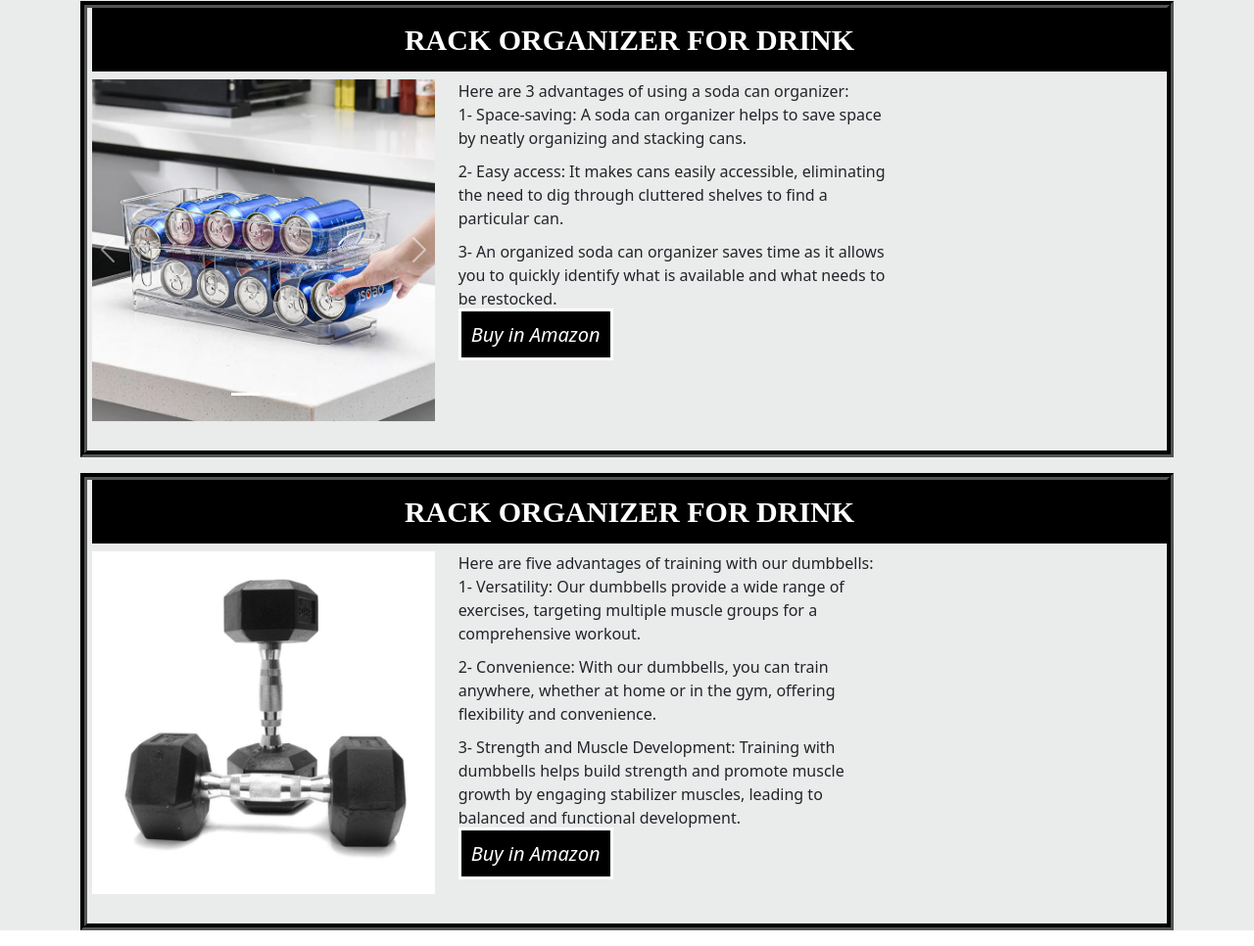
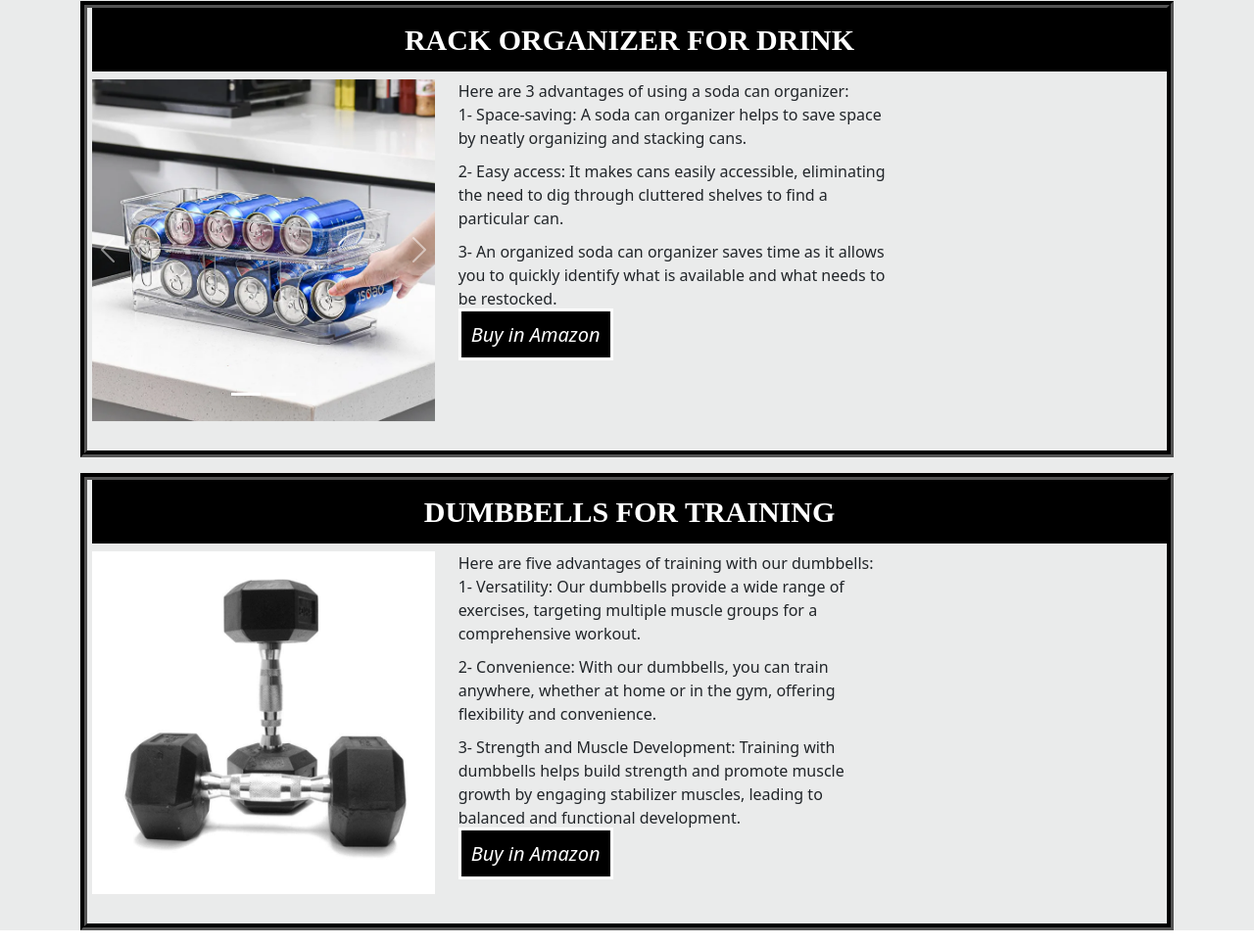
Before and after one commit to JuanCruzKetibian/WebJJL, a website: page Paginas/Galery.html in a window 1280 px wide. Shown: the part 765-1731 px from the top of the page at 98% size. Drawn offline with nearby package versions, Linux system fonts and the light colour scheme.

Commit message:
Cambio de titulo en galeria

```diff
--- a/Paginas/Galery.html
+++ b/Paginas/Galery.html
@@ -124,7 +124,7 @@
         </figure>
         <figure class="recuadro">
             <div class="animate__animated animate__rubberBand">
-            <h1 class="h1paragaleria">Rack organizer for drink</h1>
+            <h1 class="h1paragaleria">Dumbbells for training</h1>
             </div>
             <div class="row">
             <div id="carouselExampleIndicators5" class="carousel slide col-md-4">
```
